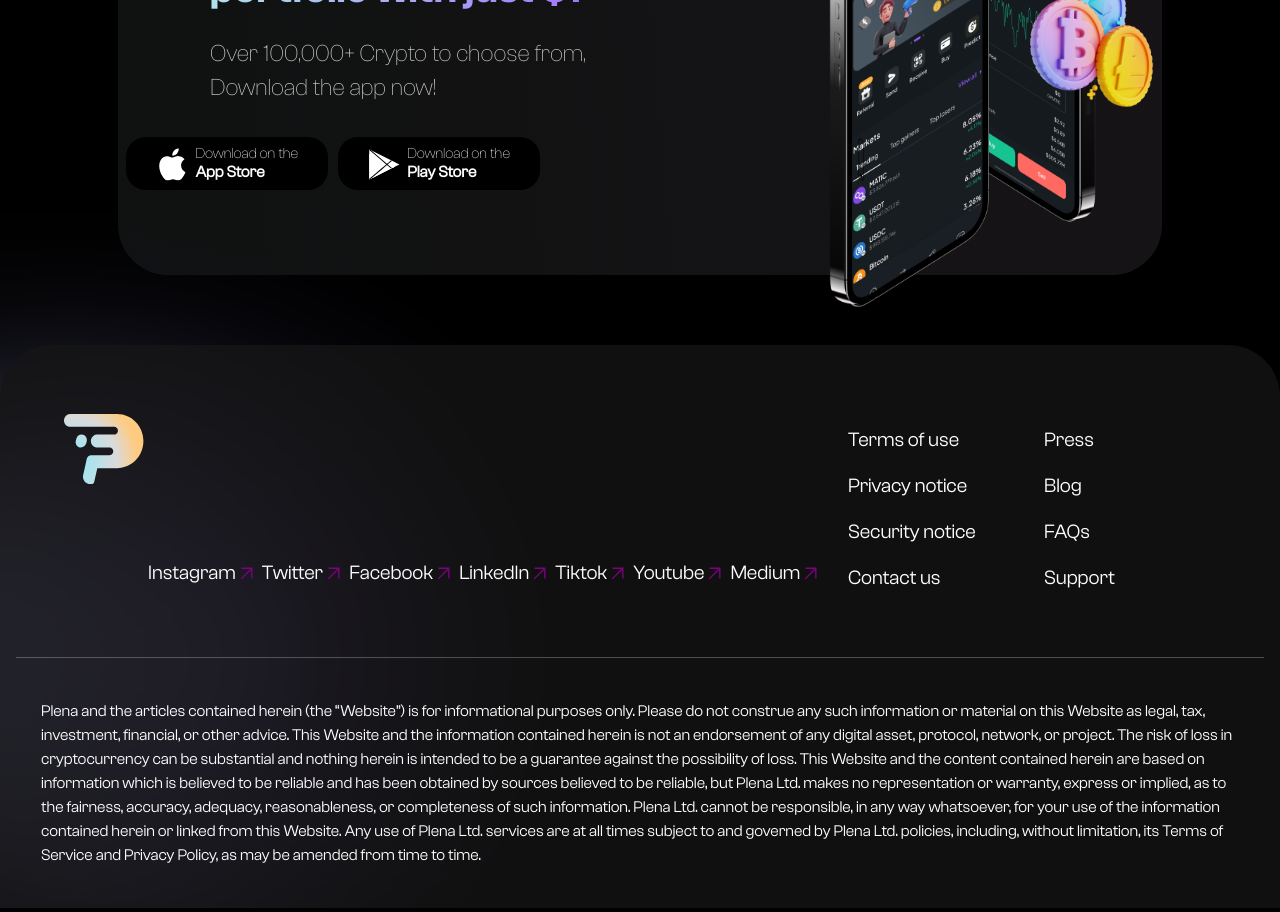
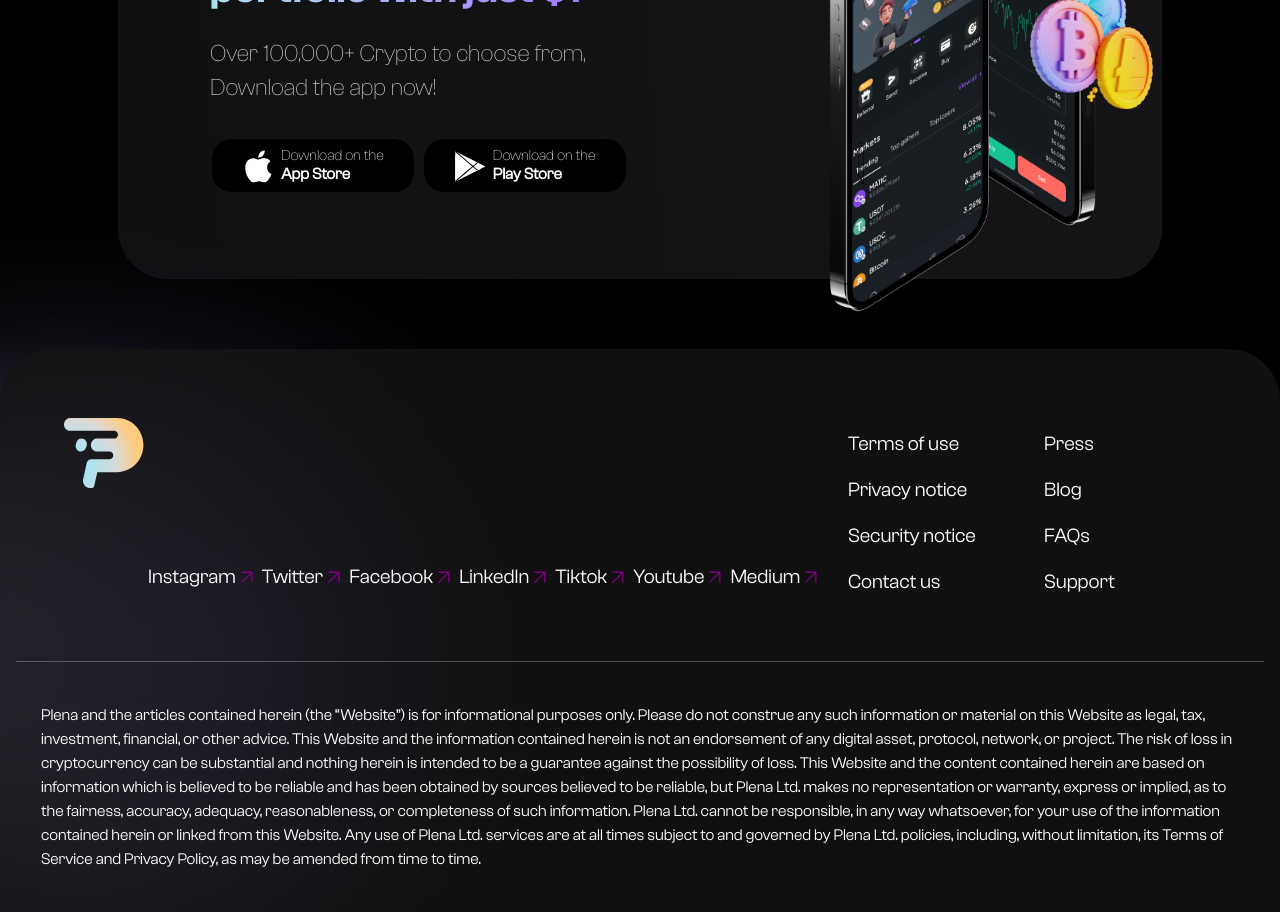
Before and after one commit to nodeexcel/task-api-fullstack, a Next.js app: page / in a window 1280 px wide. Shown: the part 9300-10212 px from the top of the page. Built offline with nearby package versions, Linux system fonts and the light colour scheme.

Commit message:
responsiveness completed

```diff
--- a/src/styles/home/PortfolioSection.module.css
+++ b/src/styles/home/PortfolioSection.module.css
@@ -23,8 +23,6 @@
   -webkit-text-fill-color: transparent;
   background-clip: text;
 }
-
-
 .subhead {
   font-family: 'ClashGrotesk-Extralight';
   font-style: normal;
@@ -45,10 +43,10 @@
   display: none;
 }
 .storebuttons {
-  padding: 0px;
+  padding: 2px;
   display: flex;
   flex-direction: row;
-  margin-left: -20%;
+  width: 121%;
 }
 .MobileParagraph{
   display: none;
@@ -154,7 +152,6 @@
     -webkit-text-fill-color: transparent;
     background-clip: text;
   }
-
   .subhead {
     font-family: 'ClashGrotesk-Extralight';
     font-style: normal;
```
